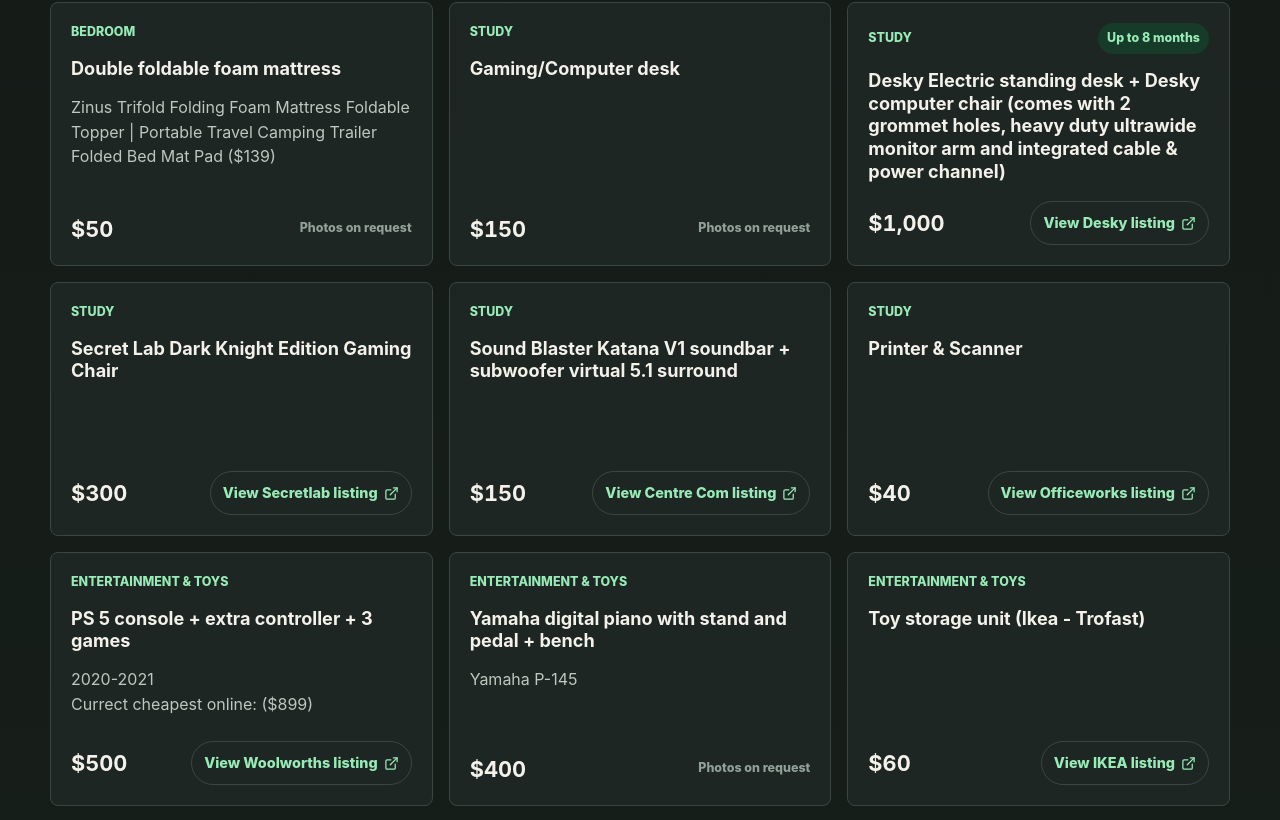
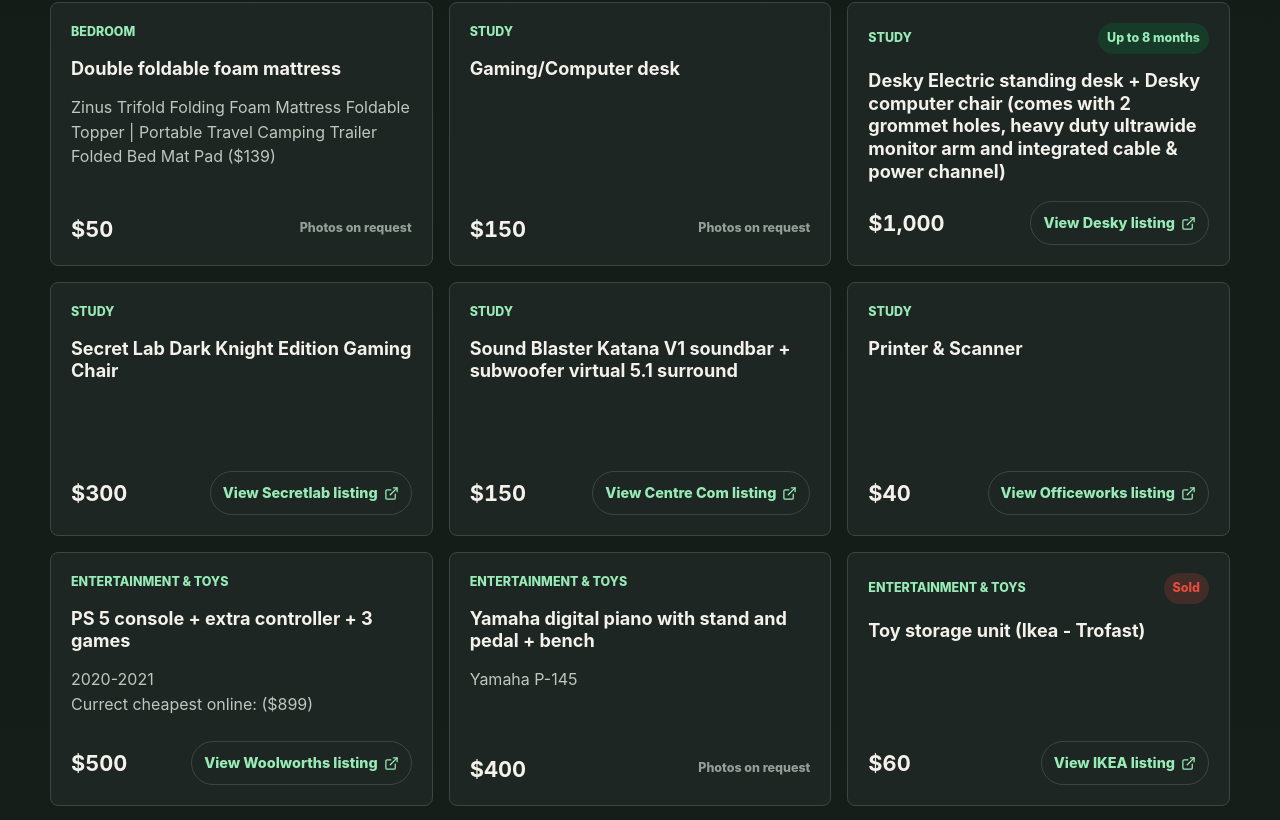
Before and after one commit to leosa-coder/moving-out-sale, a React (Vite) app: page / in a window 1280 px wide. Shown: the part 1968-2788 px from the top of the page. Built offline with nearby package versions, Linux system fonts and the light colour scheme.

Commit message:
Set Samsung Air Purifier and Trofast as sold items.

```diff
--- a/src/App.tsx
+++ b/src/App.tsx
@@ -144,9 +144,12 @@
               <article className="item-card" key={item.id}>
                 <div className="card-topline">
                   <span className="category-label">{item.category}</span>
-                  {isInstalmentEligible(item.price) ? (
-                    <span className="instalment-badge">Up to 8 months</span>
-                  ) : null}
+                  <div className="card-badges">
+                    {item.sold ? <span className="sold-badge">Sold</span> : null}
+                    {isInstalmentEligible(item.price) ? (
+                      <span className="instalment-badge">Up to 8 months</span>
+                    ) : null}
+                  </div>
                 </div>
                 <h2>{item.name}</h2>
                 {item.description ? <p className="description">{item.description}</p> : null}
--- a/src/catalog.ts
+++ b/src/catalog.ts
@@ -2,6 +2,7 @@
   Items?: string | null;
   Description?: string | null;
   "Selling for"?: string | number | null;
+  Sold?: boolean | null;
 };
 
 export type SaleItem = {
@@ -12,6 +13,7 @@
   price: string | number;
   originalIndex: number;
   referenceUrl?: string;
+  sold?: boolean;
 };
 
 export type SortMode = "original" | "price-asc" | "price-desc";
@@ -120,6 +122,7 @@
       description: descriptionWithoutUrls,
       price: typeof price === "number" ? price : normalizeCell(price),
       originalIndex: index,
+      sold: row.Sold === true,
     };
 
     if (referenceUrl) {
--- a/src/items.ts
+++ b/src/items.ts
@@ -134,7 +134,8 @@
   {
     "Items": "Toy storage unit (Ikea - Trofast)",
     "Description": "https://www.ikea.com/au/en/p/trofast-storage-combination-with-boxes-light-white-stained-pine-grey-s39606814/",
-    "Selling for": 60
+    "Selling for": 60,
+    "Sold": true
   },
   {
     "Items": "Kids tent (Ikea-Cirkustalt)\nFolding gym mat (Ikea - Passbit)",
@@ -194,7 +195,8 @@
   {
     "Items": "Samsung Air purifier",
     "Description": null,
-    "Selling for": 120
+    "Selling for": 120,
+    "Sold": true
   },
   {
     "Items": "Dehumidifier 1",
--- a/src/styles.css
+++ b/src/styles.css
@@ -341,6 +341,12 @@
   gap: 12px;
 }
 
+.card-badges {
+  display: flex;
+  gap: 6px;
+  flex: 0 0 auto;
+}
+
 .category-label,
 .instalment-badge,
 .reference-muted {
@@ -354,11 +360,19 @@
 }
 
 .instalment-badge {
-  flex: 0 0 auto;
   border-radius: 999px;
   padding: 6px 9px;
   background: var(--accent-soft);
   color: var(--accent-strong);
+}
+
+.sold-badge {
+  border-radius: 999px;
+  padding: 6px 9px;
+  background: color-mix(in srgb, #e74c3c 18%, transparent);
+  color: #e74c3c;
+  font-size: 0.78rem;
+  font-weight: 800;
 }
 
 .item-card h2 {
```
Also changed, not shown: 1 other file (tests, documents, lock files or other folders).
